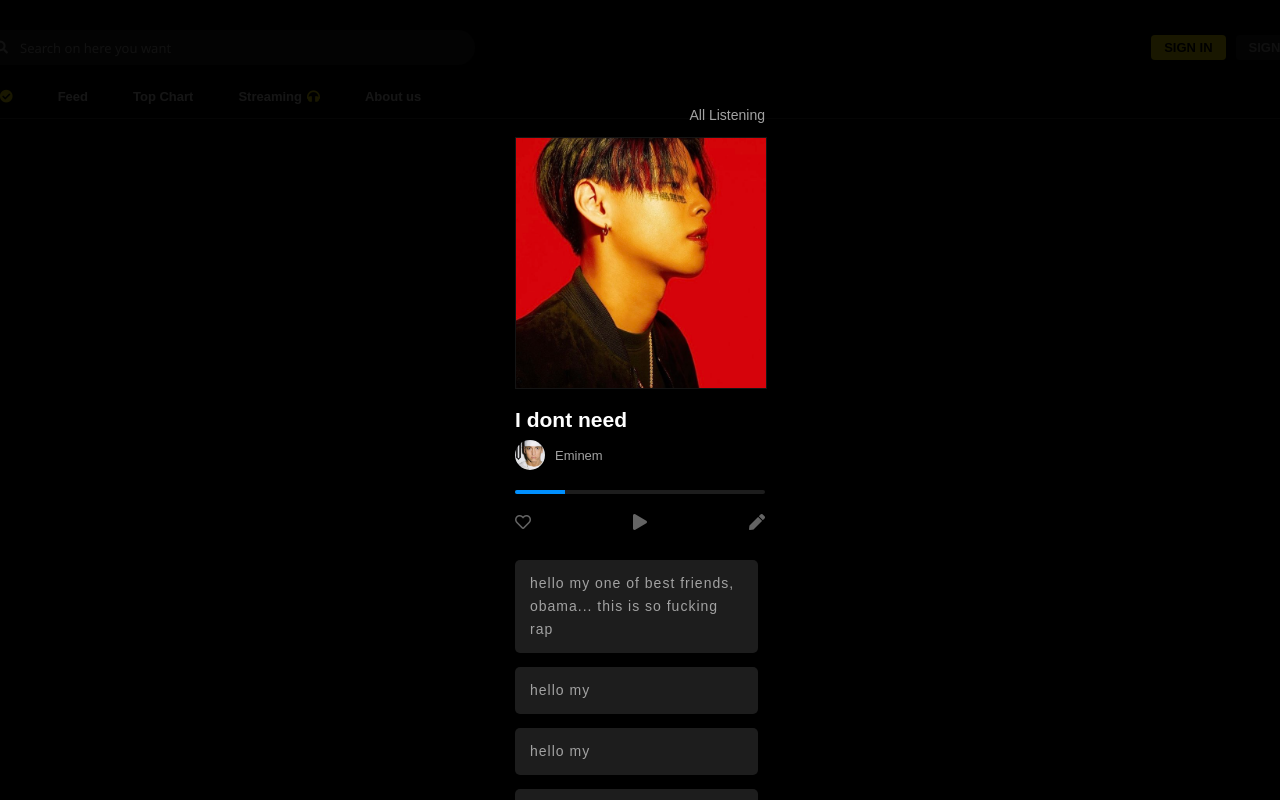
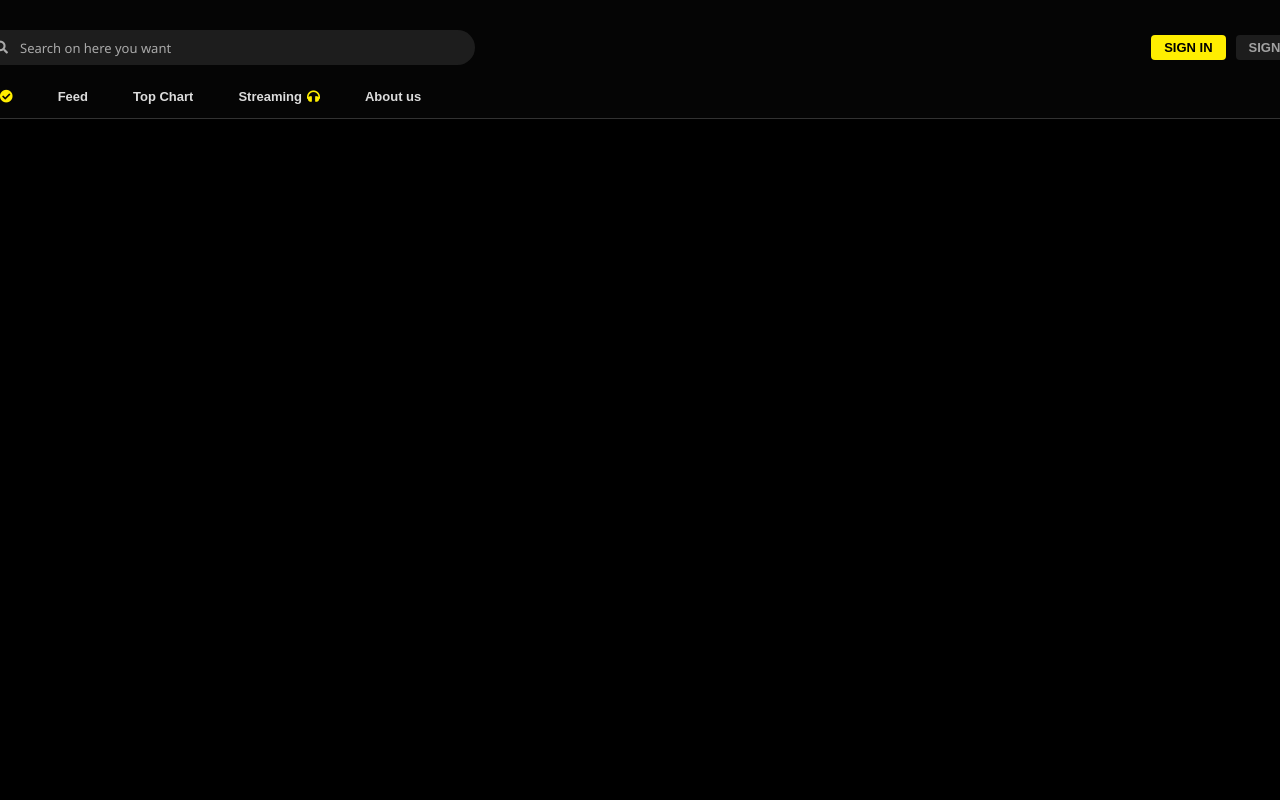
Before and after one commit to Passion-fruits/PASSIONFRUIT_frontend_V1, a React (Create React App) app: page / in a window 1280 px wide. Built offline with nearby package versions, Linux system fonts and the light colour scheme.

Commit message:
update : modal은 나중에 건들기로

```diff
--- a/src/App.tsx
+++ b/src/App.tsx
@@ -7,14 +7,14 @@ import {
   SignUp,
   Feed,
   Upload,
-  Modal,
+/*   Modal, */
 } from "./components/public/index";
 
 function App() {
   return (
     <>
     <GlobalStyle />
-    <Modal/>
+{/*     <Modal/> */}
       <Router>
         <div style={{paddingTop:"130px"}}>
           <Header></Header>
```
